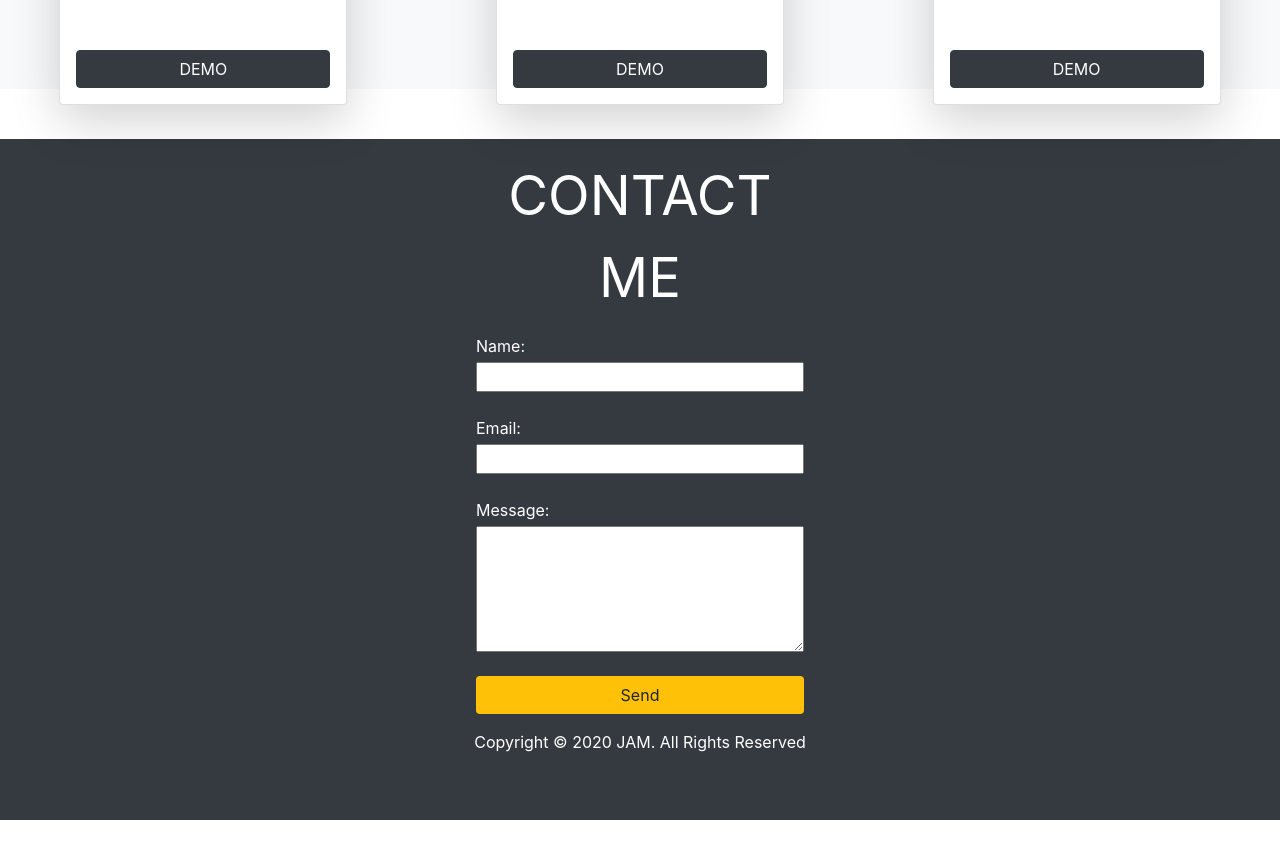
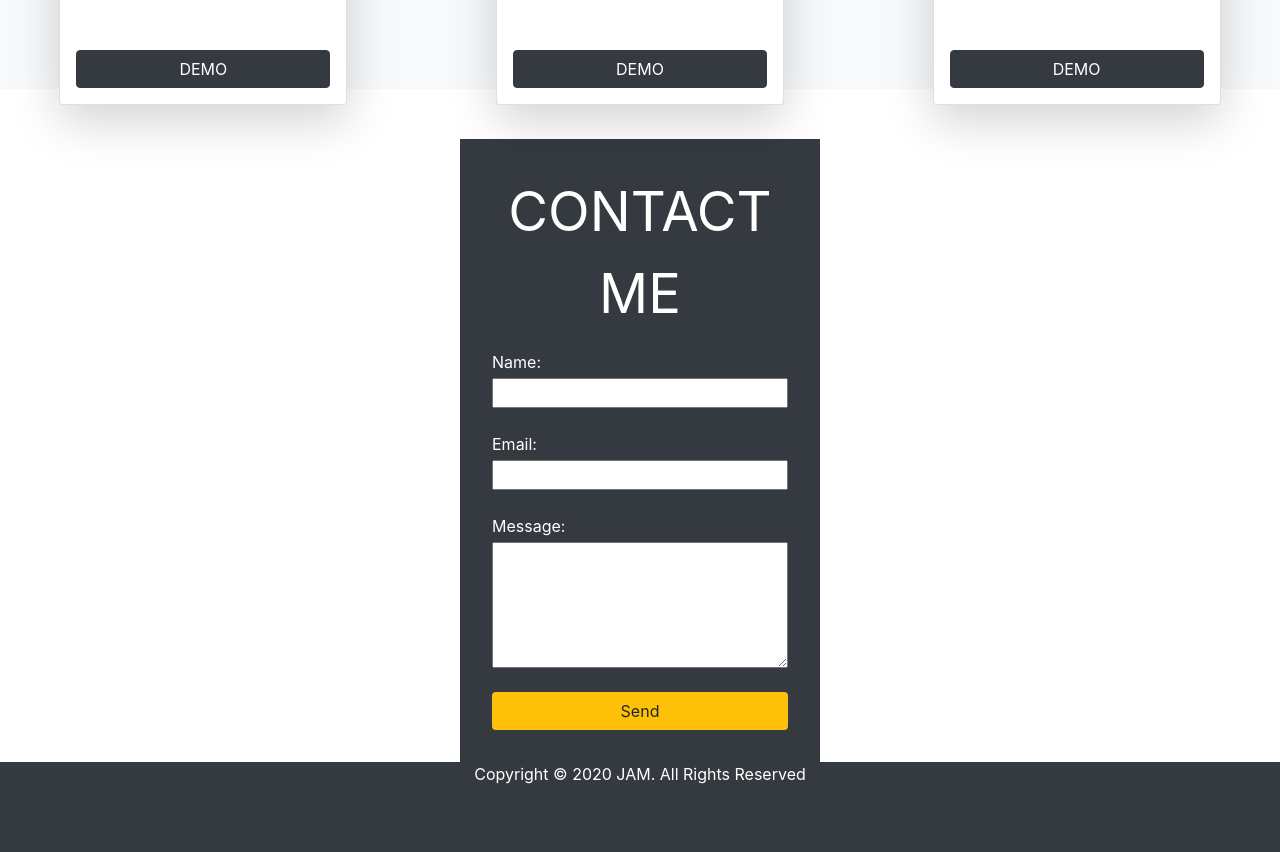
Before and after one commit to Kuiil7/netreact_form, a React (Create React App) app: page / in a window 1280 px wide. Shown: the part 2420-3272 px from the top of the page. Before the commit the page ends 3240 px from the top, so only its background shows below. Built offline with nearby package versions, Linux system fonts and the light colour scheme.

Commit message:
working Netlify email

```diff
--- a/src/components/ContactForm.js
+++ b/src/components/ContactForm.js
@@ -5,7 +5,7 @@ import '../styles/ContactForm.css'
 const ContactForm = () => (
 
 
-<div id="contact1" className="contact-form" className="bg-dark">
+<div id="contact1" className="contact-form bg-dark">
 
 <form name="contact" className="contact-form"  method="post" netlify >
 <p id="contact-me-title" className="text-center"  >
@@ -13,6 +13,7 @@ const ContactForm = () => (
       CONTACT ME
             </p>
           <input type="hidden" name="form-name" value="contact" />
+
           <div className="form-field">
       <label htmlFor="name">
         <div className="label-content">Name:</div>
```
